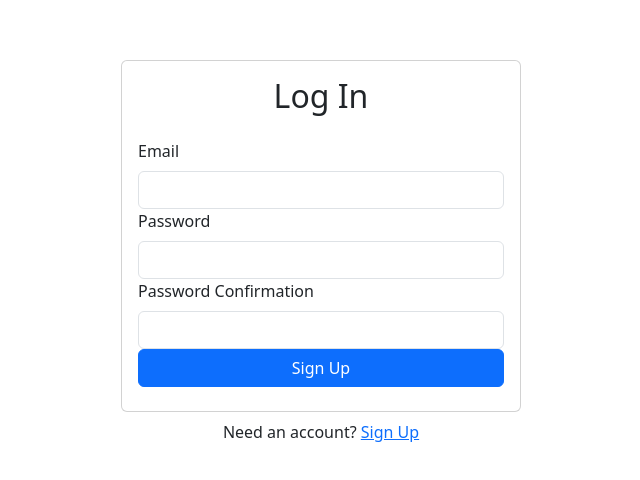
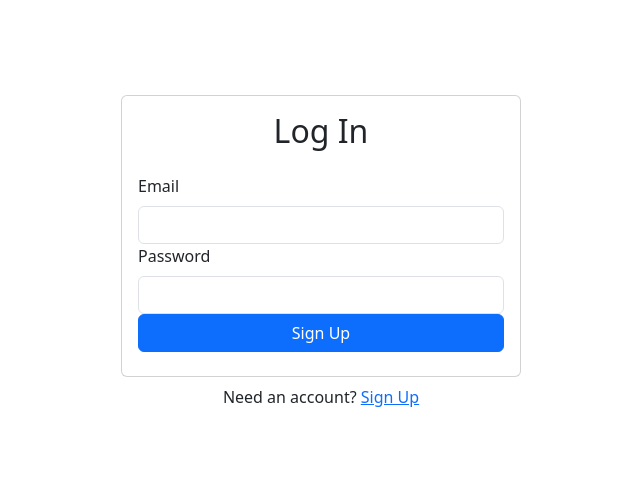
Before and after one commit to NikKowPHP/reactAuth, a React (Vite) app: page /login in a window 1280 px wide. Shown: the part 148-628 px from the top of the page, without its empty margins (319-959 px from the left). Built offline with nearby package versions, Linux system fonts and the light colour scheme; no server answers.

Commit message:
feat: Handle errors

```diff
--- a/src/components/Login.tsx
+++ b/src/components/Login.tsx
@@ -8,7 +8,7 @@ export function Login() {
 	const emailRef = useRef<HTMLInputElement | null>(null);
 	const passwordRef = useRef<HTMLInputElement | null>(null);
 	const passwordConfirmRef = useRef<HTMLInputElement | null>(null);
-	const { signup, currentUser } = useAuth();
+	const { login } = useAuth();
 	const [error, setError] = useState("");
 	const [loading, setLoading] = useState(false);
 
@@ -25,10 +25,10 @@ export function Login() {
 		try {
 			setError("");
 			setLoading(true);
-			await signup(emailRef.current?.value, passwordRef.current?.value);
+			await login(emailRef.current?.value, passwordRef.current?.value);
 		} catch (e) {
 			console.error(e);
-			setError("Failed to create an account");
+			setError(e.message);
 		}
 		setLoading(false);
 	}
@@ -48,10 +48,6 @@ export function Login() {
 							<Form.Label>Password</Form.Label>
 							<Form.Control type="password" ref={passwordRef} required />
 						</Form.Group>
-						<Form.Group id="password-confirm">
-							<Form.Label>Password Confirmation</Form.Label>
-							<Form.Control type="password" ref={passwordConfirmRef} required />
-						</Form.Group>
 						<Button className="w-100" type="submit" disabled={loading}>
 							Sign Up
 						</Button>
```
